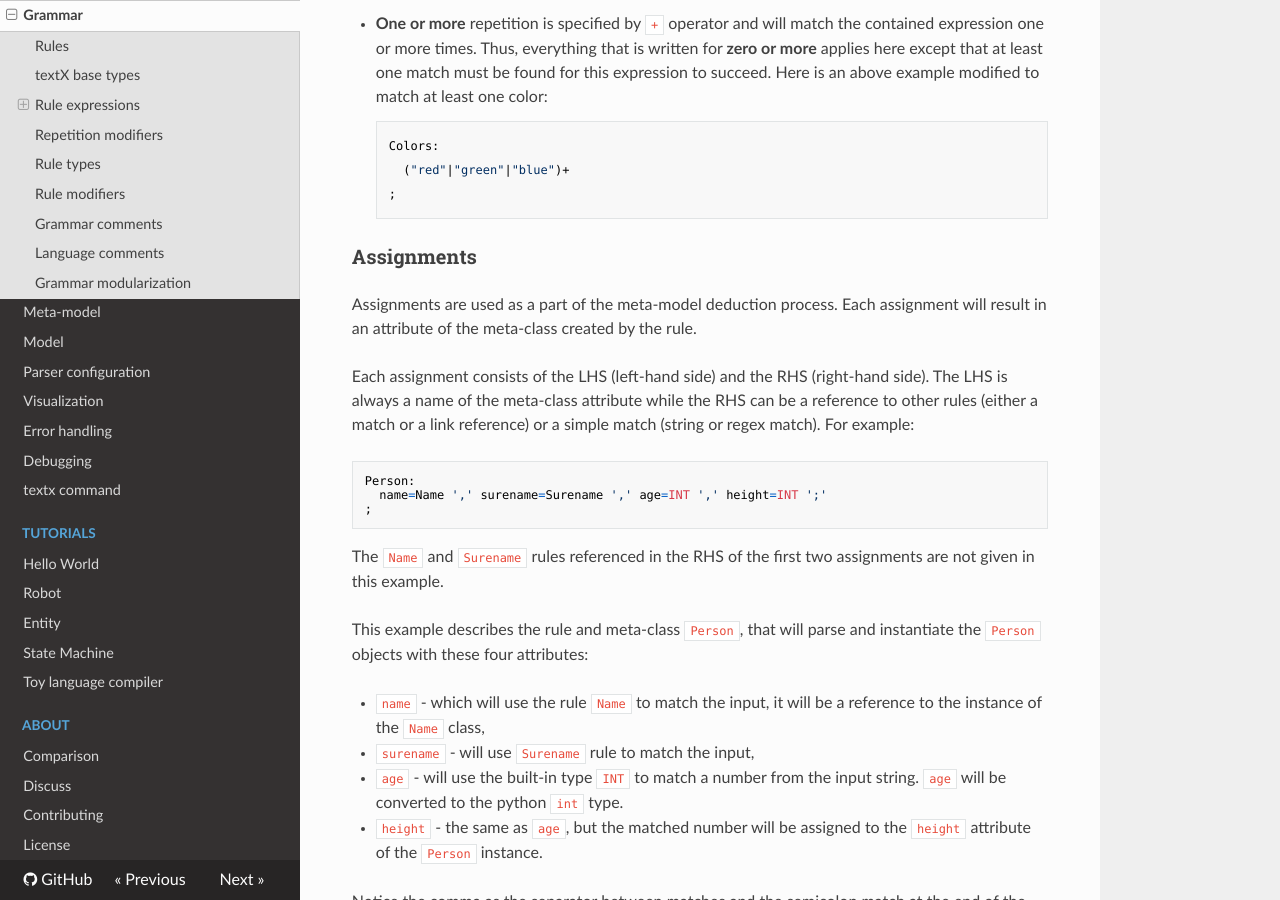
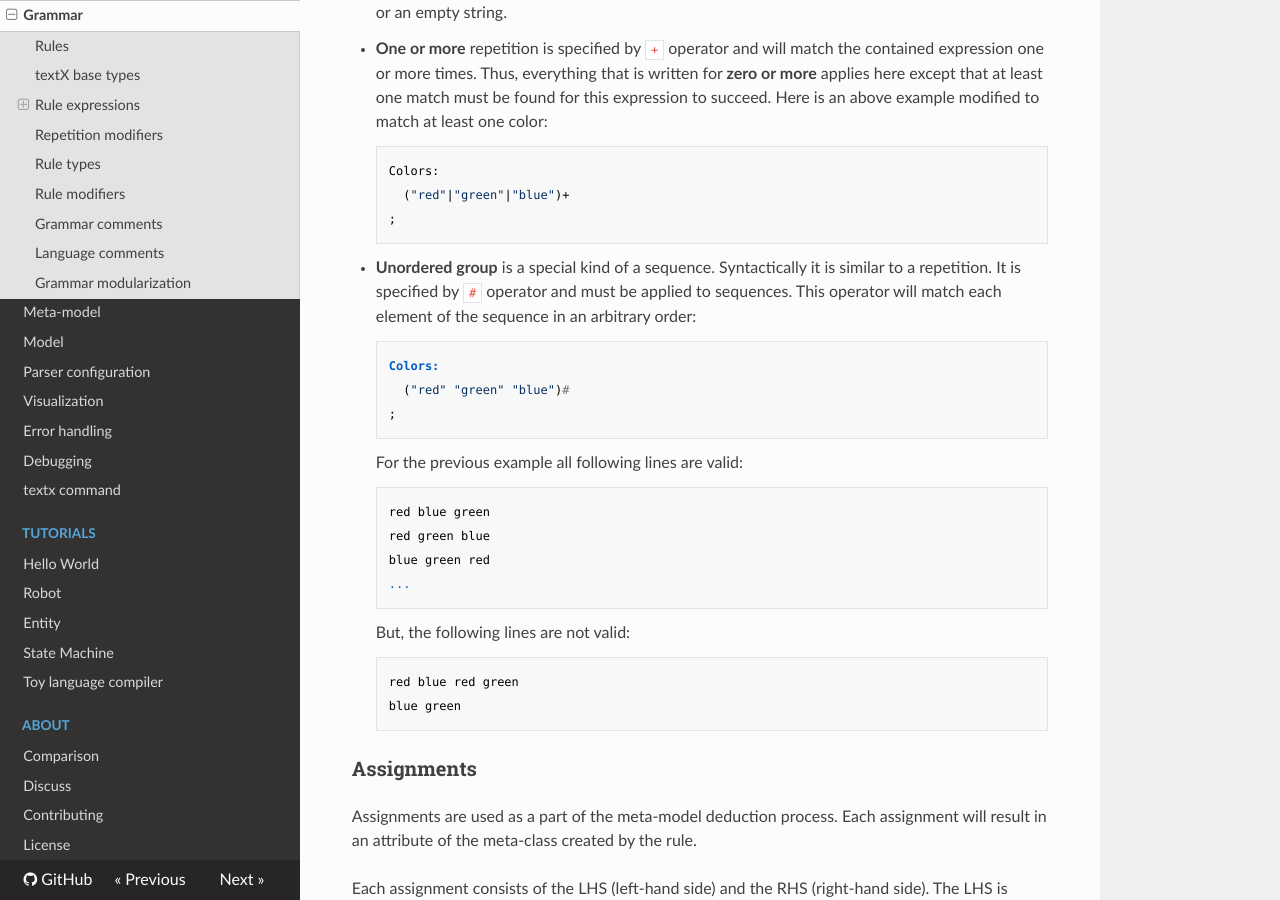
Before and after one commit to textX/textX, an MkDocs documentation site: the page built from docs/grammar.md, in a window 1280 px wide and 900 px high, scrolled down 5293 px. Built offline with MkDocs 1.6.1, drawn with Linux system fonts in a browser that asks for light colours; nearby versions of some CDN libraries; old or Windows-style settings are respelled for this version of MkDocs; some of the changed text lies outside the part shown.

Commit message:
Docs for unordered group.

```diff
--- a/docs/grammar.md
+++ b/docs/grammar.md
@@ -72,6 +72,7 @@ The basic expressions are:
 * [Repetitions](#repetitions)
     * Zero or more (`*`)
     * One or more (`+`)
+    * Unordered group (`#`)
 * [References](#references)
     * Match reference
     * Link reference (`[..]`)
@@ -228,6 +229,28 @@ Now, an ordered choice in the parentheses is optional.
         Colors:
           ("red"|"green"|"blue")+
         ;
+
+* **Unordered group** is a special kind of a sequence. Syntactically it is
+  similar to a repetition. It is specified by `#` operator and must be applied
+  to sequences. This operator will match each element of the sequence in an
+  arbitrary order:
+
+        Colors:
+          ("red" "green" "blue")#
+        ;
+
+    For the previous example all following lines are valid:
+
+        red blue green
+        red green blue
+        blue green red
+        ...
+
+    But, the following lines are not valid:
+
+        red blue red green
+        blue green
+
 
 ### Assignments
 
@@ -490,8 +513,8 @@ Given this input:
 ## Repetition modifiers
 
 Repetition modifiers are used for the modification of the repetition expressions
-(`*`, `+`, `*=`, `+=`). They are specified in brackets `[  ]`. If there are more
-modifiers, they are separated by a comma.
+(`*`, `+`, `#`, `*=`, `+=`). They are specified in brackets `[ ]`. If there are
+more modifiers, they are separated by a comma.
 
 Currently, there are two modifiers defined:
 
```
